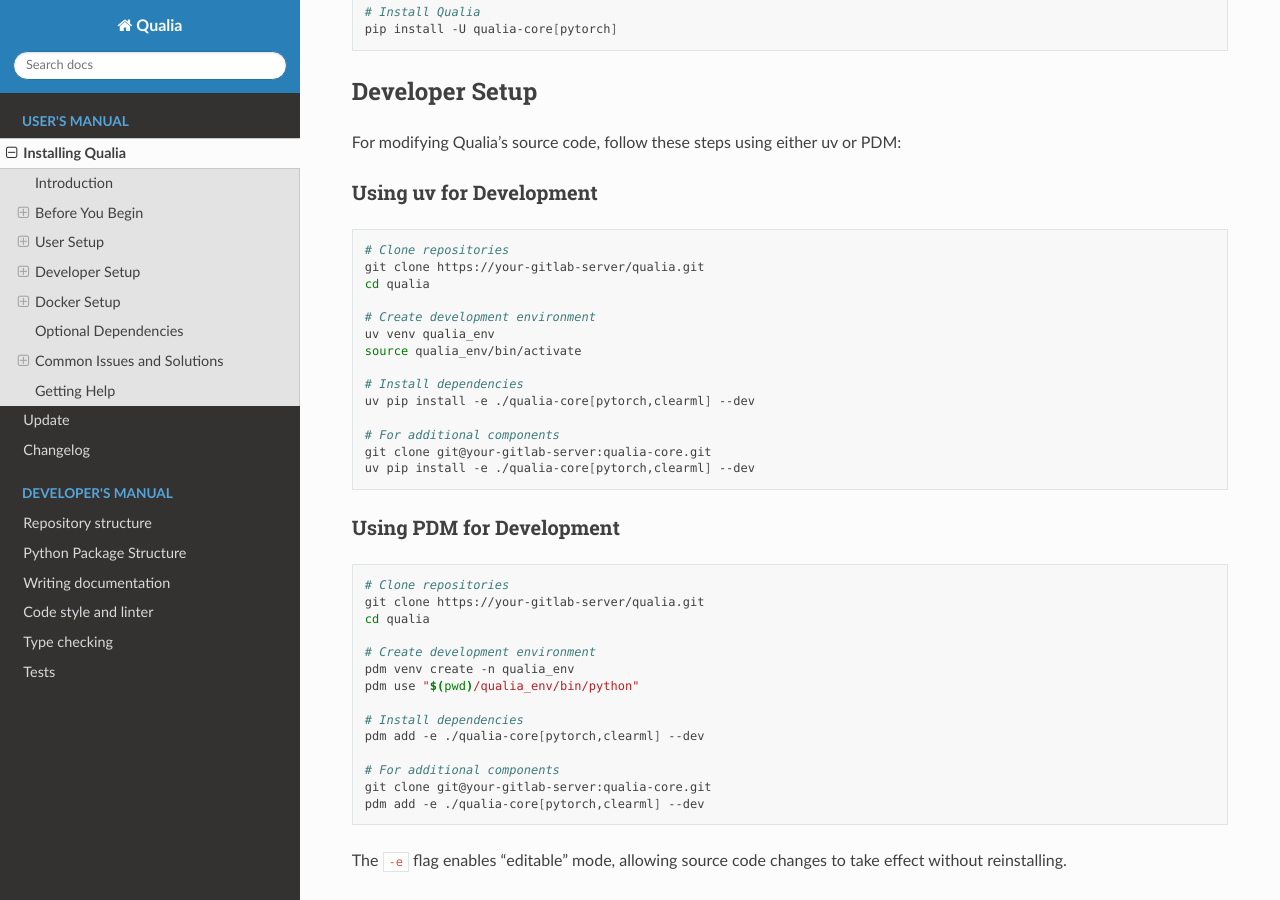
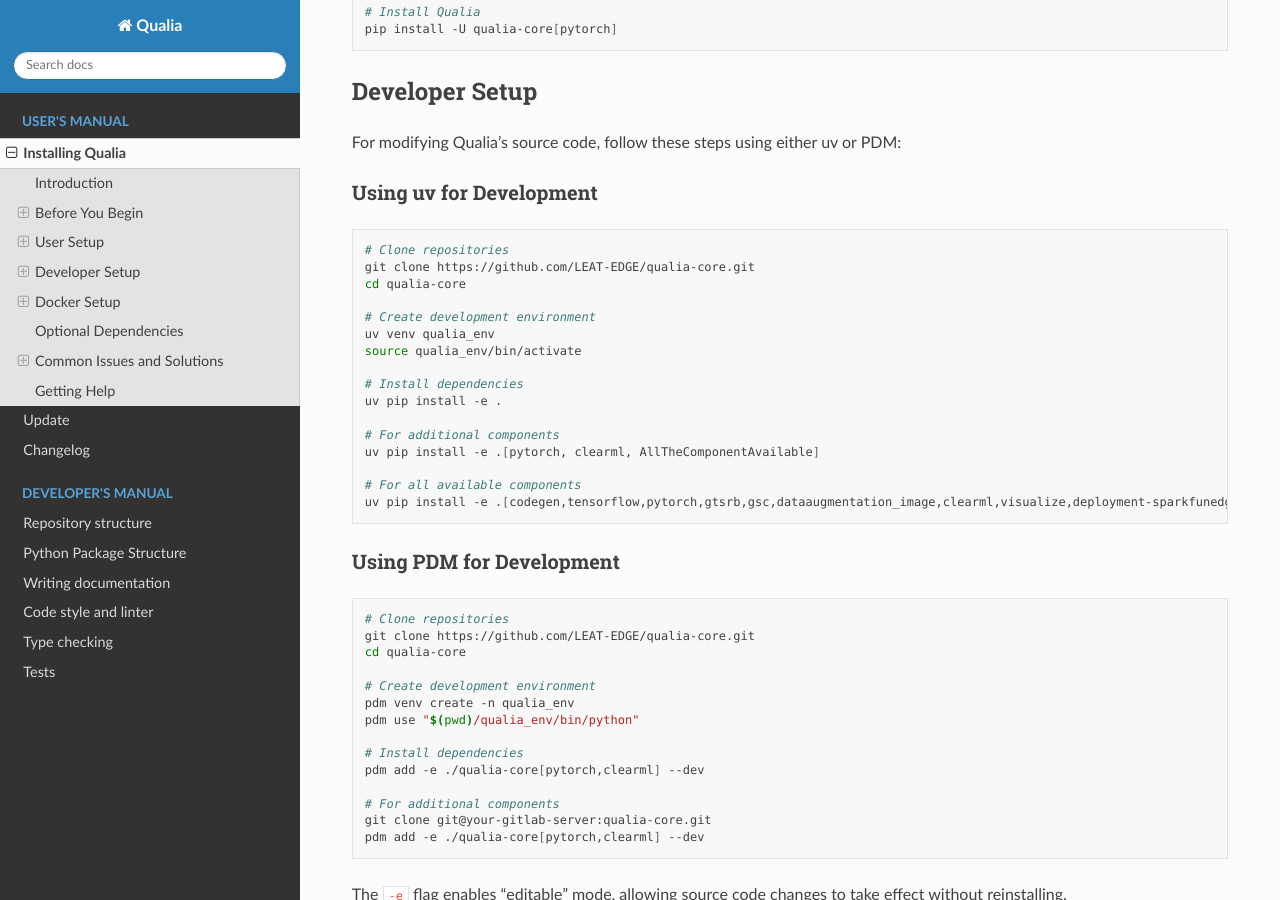
Before and after one commit to LEAT-EDGE/qualia, a Sphinx documentation site: the page built from docs/Installation.md, in a window 1280 px wide and 900 px high, scrolled down 1692 px. Built offline with Sphinx 7.4.7 and the Read the Docs theme 3.1.0, drawn with Linux system fonts in a browser that asks for light colours; pages that are not in the unit, such as notebooks, are missing from menus; the version number could not be read and is left out.

Commit message:
Udapte Installation from github

````diff
--- a/docs/Installation.md
+++ b/docs/Installation.md
@@ -82,27 +82,30 @@
 
 ```bash
 # Clone repositories
-git clone https://your-gitlab-server/qualia.git
-cd qualia
+git clone https://github.com/LEAT-EDGE/qualia-core.git
+cd qualia-core
 
 # Create development environment
 uv venv qualia_env
 source qualia_env/bin/activate
 
 # Install dependencies
-uv pip install -e ./qualia-core[pytorch,clearml] --dev
+uv pip install -e .
 
 # For additional components
-git clone git@your-gitlab-server:qualia-core.git
-uv pip install -e ./qualia-core[pytorch,clearml] --dev
+uv pip install -e .[pytorch, clearml, AllTheComponentAvailable]
+
+# For all available components
+uv pip install -e .[codegen,tensorflow,pytorch,gtsrb,gsc,dataaugmentation_image,clearml,visualize,deployment-sparkfunedge,evaluation-host-tflite,evaluation-target-qualia,tests,lint,typecheck,docs]
+
 ```
 
 ### Using PDM for Development
 
 ```bash
 # Clone repositories
-git clone https://your-gitlab-server/qualia.git
-cd qualia
+git clone https://github.com/LEAT-EDGE/qualia-core.git
+cd qualia-core
 
 # Create development environment
 pdm venv create -n qualia_env
````
